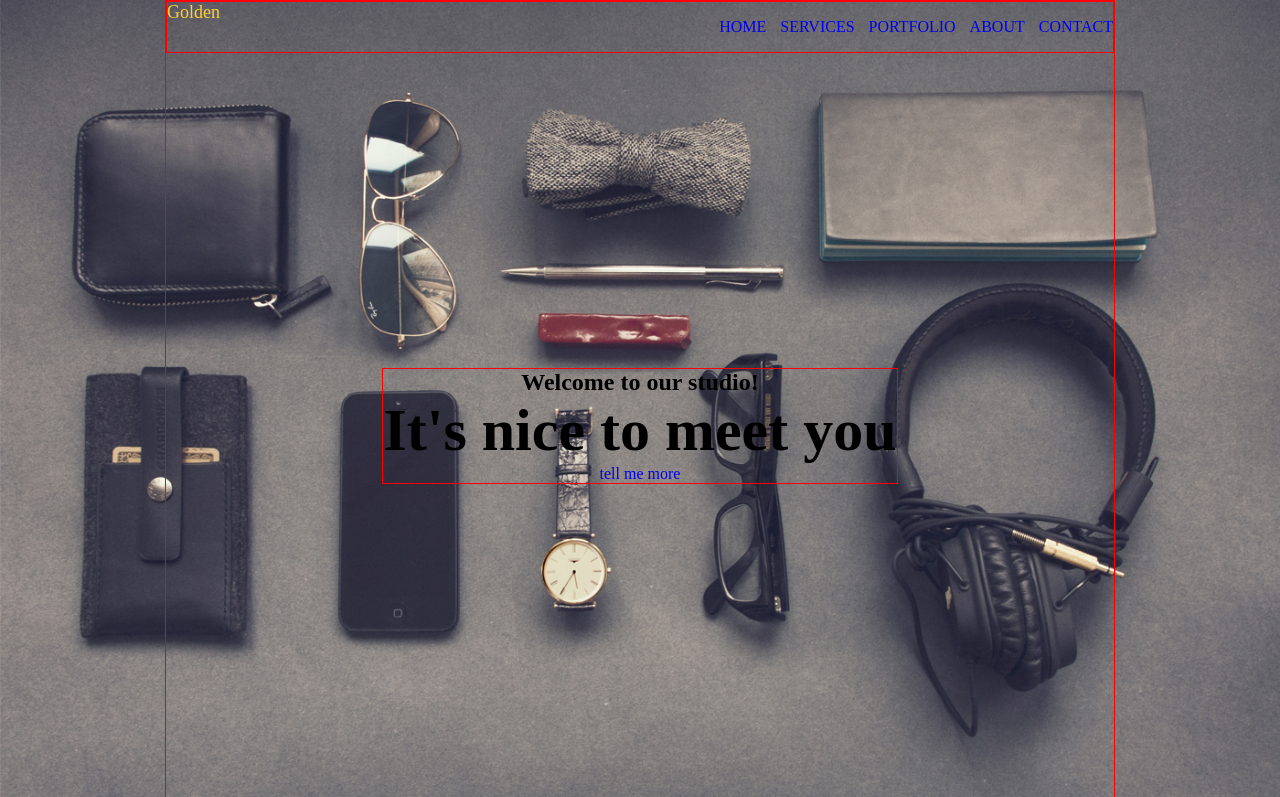
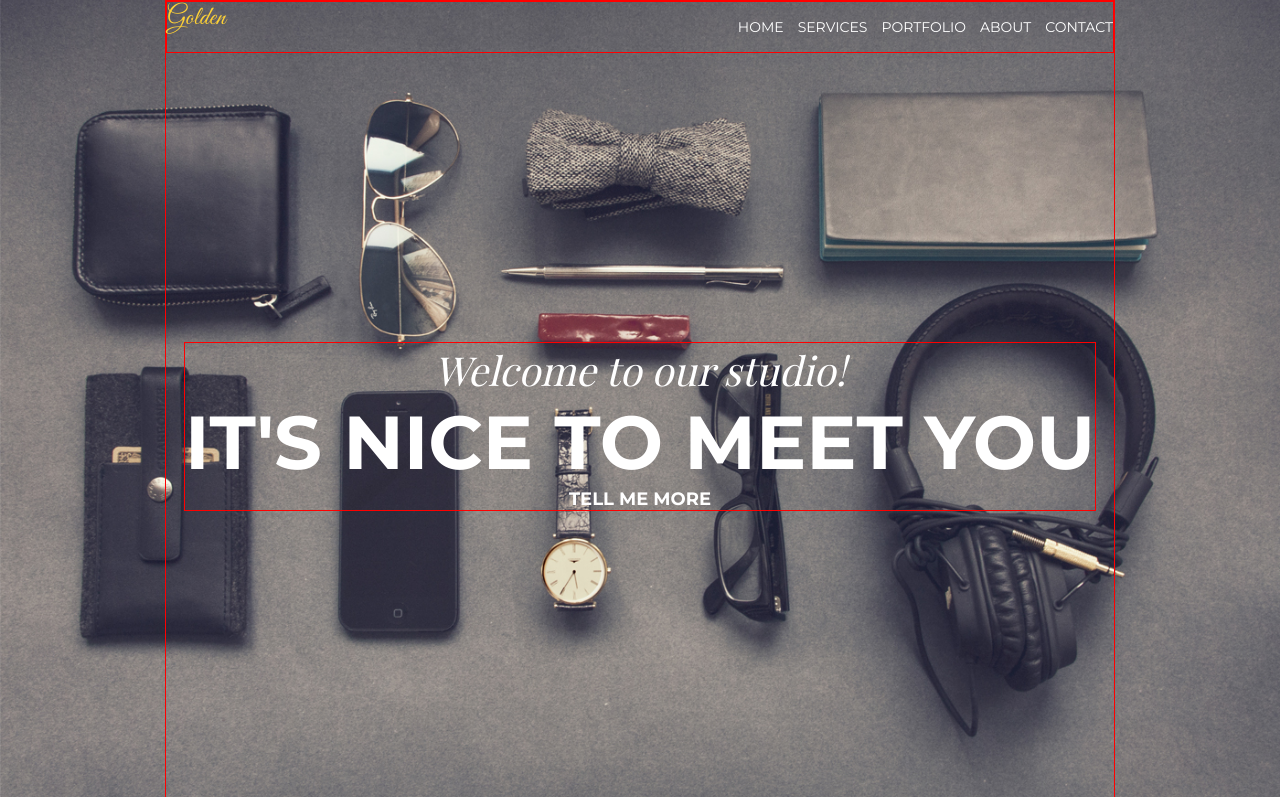
Before and after one commit to karollion/Project-4, a website: page index.html in a window 1280 px wide. Shown: the top 797 px of the page. Drawn offline with nearby package versions, Linux system fonts and the light colour scheme; files whose address does not match are found by name; a web font is replaced by a local one.

Commit message:
Add fonts

```diff
--- a/index.html
+++ b/index.html
@@ -5,6 +5,9 @@
         <meta http-equiv="X-UA-Compatible" content="IE=edge">
         <meta name="viewport" content="width=device-width, initial-scale=1.0">
         <title>Project 4</title>
+        <link rel="preconnect" href="https://fonts.googleapis.com">
+        <link rel="preconnect" href="https://fonts.gstatic.com" crossorigin>
+        <link href="https://fonts.googleapis.com/css2?family=Great+Vibes&family=Montserrat:wght@400;700&family=Playfair+Display:ital@0;1&display=swap" rel="stylesheet">
         <link rel="stylesheet" href="vendor/bootstrap-grid.css">
         <link rel="stylesheet" href="https://use.fontawesome.com/releases/v6.0.0/css/all.css">
         <link rel="stylesheet" href="css/style.css">
@@ -82,7 +85,7 @@
                     <div class="col">
                         <div class="image01">img</div>
                         <div>
-                            <h3>Ebony & Ivory</h3>
+                            <h3>Ebony &amp; Ivory</h3>
                             <p>Branding</p>
                         </div>
                     </div>
--- a/sass/style.scss
+++ b/sass/style.scss
@@ -1,4 +1,7 @@
 /* Variables */
+$font-logo: 'Great Vibes', cursive;
+$font-header:  'Montserrat', sans-serif;
+$font-text:   'Playfair Display', serif;
 
 $color-main: #fed136;
 $color-two: #f7f7f7;
@@ -37,12 +40,21 @@ a {
     text-decoration: none;
 }
 
+.btn {
+    margin: 0 auto;
+    font-size: 18px;
+    color: $color-text-light;
+    text-transform: uppercase;
+    font-family: $font-header;
+    font-weight: 700;
+}
+
 /* Header */
 
 header {
     width: 100%;
     height: 100vh;
-    background: url('.../images/header.jpg') no-repeat;
+    background: url('../images/header.jpg') no-repeat;
     background-position: center center;
     background-size: cover;
 }
@@ -53,8 +65,15 @@ header {
     border: 1px solid red;
 
     .logo {
-        font-size: 18px;
+        font-size: 26px;
         color: $color-main;
+        font-family: $font-logo;
+    }
+
+    a{
+        color: $color-text-light;
+        font-family: $font-header;
+        font-size: 14px;
     }
 
     ul {
@@ -75,19 +94,21 @@ header {
     justify-content: center;
     margin: auto;
     border: 1px solid red;
+    color: $color-text-light;
 
     h1 {
         margin: 0 auto;
-        font-size: 60px;
+        font-size: 75px;
+        font-family: $font-header;
+        text-transform: uppercase;
     }
 
     h2 {
         margin: 0 auto;
-        font-size: 24px;
-    }
-
-    a {
-        margin: 0 auto;
+        font-size: 40px;
+        font-family: $font-text;
+        font-style: italic;
+        font-weight: 100;
     }
 }
 
@@ -110,7 +131,7 @@ header {
 }
 
 .image01 {
-    background: url('file:///D:/kodilla/projekt4 studio/images/image01.png') no-repeat center center;
+    background: url('../images/image01.png') no-repeat center center;
     background-size: cover;
 }
 
```
Also changed, not shown: css/style.css, 1 other file.
